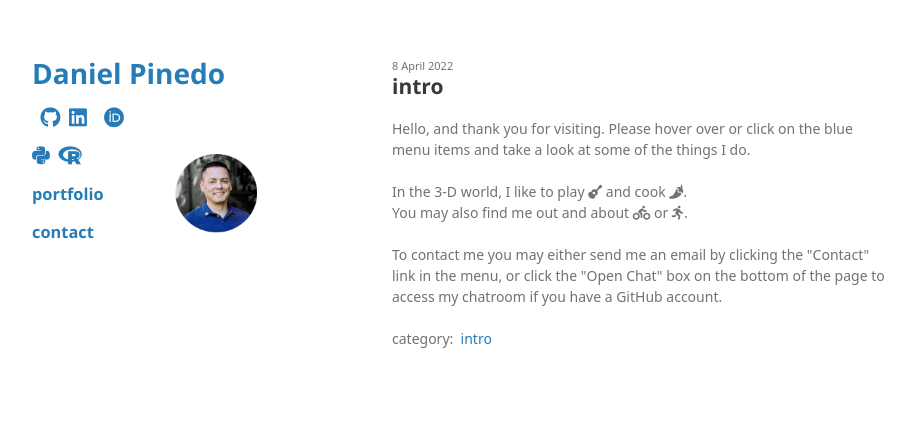
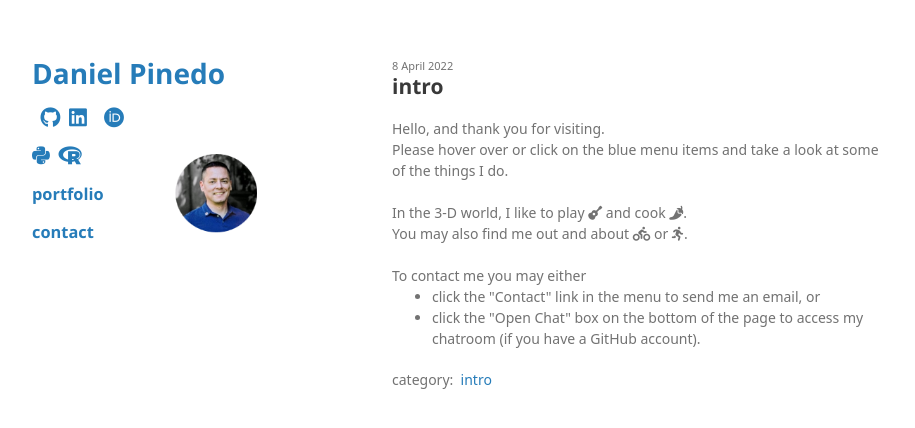
Before and after one commit to odenipinedo/odenipinedo.github.io, a Jekyll site: the page built from _posts/2022-04-08-intro.html, in a window 1280 px wide. Shown: the top 428 px of the page, without its empty margins (178-1093 px from the left). Built offline with Jekyll 4.4.1, drawn with Linux system fonts in a browser that asks for light colours; nearby versions of some CDN libraries; some web fonts are replaced; a style sheet for code colours, icons or effects is not loaded; the repository's description, which GitHub fills in, is left out.

Commit message:
Update 2022-04-08-intro.html

```diff
--- a/_posts/2022-04-08-intro.html
+++ b/_posts/2022-04-08-intro.html
@@ -11,10 +11,14 @@ sitemap:
   lastmod: 2022-04-08
   exclude: 'no'
 ---
-Hello, and thank you for visiting. Please hover over or click on the blue menu items and take a look at some of the things I do.<br>
+Hello, and thank you for visiting.<br>
+Please hover over or click on the blue menu items and take a look at some of the things I do.<br>
 <br>
 In the 3-D world, I like to play <i class="fa-solid fa-guitar" title="flamenco guitar"></i> and cook <i class="fa-solid fa-pepper-hot" title="mexican food"></i>.<br>
 You may also find me out and about <i class="fa-solid fa-person-biking" title="riding my bike"></i> or <i class="fa-solid fa-person-running" title="running from zombies"></i>.<br>
 <br>
-To contact me you may either send me an email by clicking the "Contact" link in the menu, or click the "Open Chat" box on the bottom of the page to access my chatroom if you have a GitHub account.<br>
-<br>
+To contact me you may either<br>
+  <ul>
+    <li>click the "Contact" link in the menu to send me an email, or</li>
+    <li>click the "Open Chat" box on the bottom of the page to access my chatroom (if you have a GitHub account).</li>
+</ul>
```
